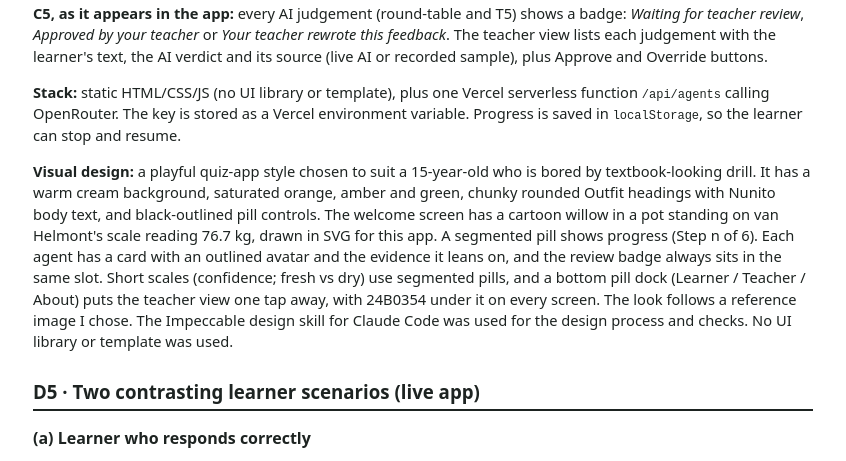
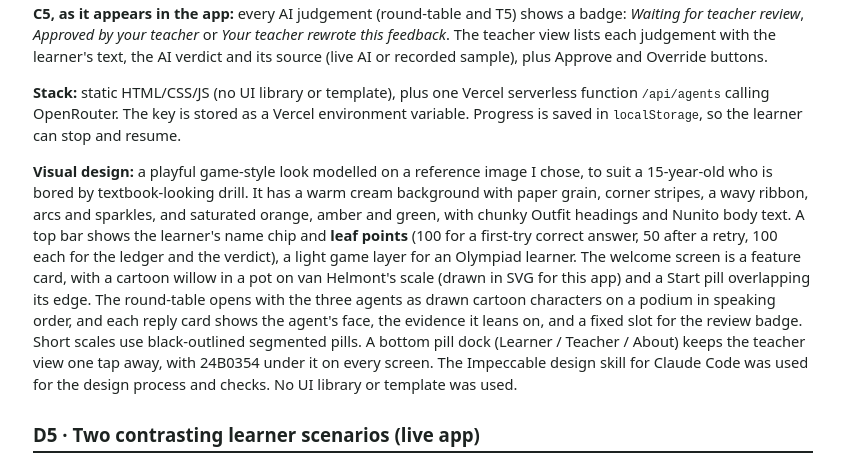
Before and after one commit to devilevil100/et617-endsem-24b0354, a plain HTML site: page report/report.html in a window 1280 px wide. Shown: the part 3170-3631 px from the top of the page, without its empty margins (217-1063 px from the left). Drawn offline with Linux system fonts and the light colour scheme.

Commit message:
Report: final screenshots (welcome, podium, fallback) and design notes

```diff
--- a/report/report.html
+++ b/report/report.html
@@ -99,7 +99,7 @@
 </table>
 <p><b>C5, as it appears in the app:</b> every AI judgement (round-table and T5) shows a badge: <i>Waiting for teacher review</i>, <i>Approved by your teacher</i> or <i>Your teacher rewrote this feedback</i>. The teacher view lists each judgement with the learner's text, the AI verdict and its source (live AI or recorded sample), plus Approve and Override buttons.</p>
 <p><b>Stack:</b> static HTML/CSS/JS (no UI library or template), plus one Vercel serverless function <code>/api/agents</code> calling OpenRouter. The key is stored as a Vercel environment variable. Progress is saved in <code>localStorage</code>, so the learner can stop and resume.</p>
-<p><b>Visual design:</b> a playful quiz-app style chosen to suit a 15-year-old who is bored by textbook-looking drill. It has a warm cream background, saturated orange, amber and green, chunky rounded Outfit headings with Nunito body text, and black-outlined pill controls. The welcome screen has a cartoon willow in a pot standing on van Helmont&#39;s scale reading 76.7 kg, drawn in SVG for this app. A segmented pill shows progress (Step n of 6). Each agent has a card with an outlined avatar and the evidence it leans on, and the review badge always sits in the same slot. Short scales (confidence; fresh vs dry) use segmented pills, and a bottom pill dock (Learner / Teacher / About) puts the teacher view one tap away, with 24B0354 under it on every screen. The look follows a reference image I chose. The Impeccable design skill for Claude Code was used for the design process and checks. No UI library or template was used.</p>
+<p><b>Visual design:</b> a playful game-style look modelled on a reference image I chose, to suit a 15-year-old who is bored by textbook-looking drill. It has a warm cream background with paper grain, corner stripes, a wavy ribbon, arcs and sparkles, and saturated orange, amber and green, with chunky Outfit headings and Nunito body text. A top bar shows the learner&#39;s name chip and <b>leaf points</b> (100 for a first-try correct answer, 50 after a retry, 100 each for the ledger and the verdict), a light game layer for an Olympiad learner. The welcome screen is a feature card, with a cartoon willow in a pot on van Helmont&#39;s scale (drawn in SVG for this app) and a Start pill overlapping its edge. The round-table opens with the three agents as drawn cartoon characters on a podium in speaking order, and each reply card shows the agent&#39;s face, the evidence it leans on, and a fixed slot for the review badge. Short scales use black-outlined segmented pills. A bottom pill dock (Learner / Teacher / About) keeps the teacher view one tap away, with 24B0354 under it on every screen. The Impeccable design skill for Claude Code was used for the design process and checks. No UI library or template was used.</p>
 
 <h2>D5 · Two contrasting learner scenarios (live app)</h2>
 <h3>(a) Learner who responds correctly</h3>
@@ -116,6 +116,7 @@
 <tr><td>Extra scaffolding</td><td>none</td><td>Alternative explanation, model answers after 2 tries</td></tr>
 </table>
 
+<h3>More screens</h3><div class="shots"><figure><img src="shots/a0-welcome.png"><figcaption>Welcome: feature card, Start, leaf points</figcaption></figure><figure><img src="shots/b2b-podium.png"><figcaption>Round-table podium: the agents in speaking order</figcaption></figure><figure><img src="shots/b3-fallback.png"><figcaption>AI call failed → labelled recorded sample + rule-based judge</figcaption></figure></div>
 <h2>D6 · AI functionality specification</h2>
 <p>Model: <code>openai/gpt-4o-mini</code> via OpenRouter (<code>OPENROUTER_MODEL</code> can change it), temperature 0.3, at most 250 tokens. Code: <code>api/agents.js</code>. Every prompt shares two blocks: a <b>learner block</b> (Ishita, 15, Olympiad aspirant, conversational, at most 60 words, no markdown) and an <b>evidence board</b> (van Helmont numbers, oven 100 → 12 g, dry-matter composition, the equation, Ruben &amp; Kamen). Agents may use only these facts. <b>Agent memory:</b> on the next turn (asking the round-table again, or the T5 challenge), the Judge's earlier verdict is passed to every agent. They target the diagnosed gap and say whether the learner has moved past it; in scenario (a) the T5 Judge wrote "You've moved past the gap!".</p>
 <table>
```
Also changed, not shown: report/shots/a0-welcome.png, report/shots/a1-predict.png, report/shots/a2-ledger.png, report/shots/a3-roundtable.png, report/shots/a4-disagreement.png, report/shots/a5-twist.png, report/shots/a6-explain.png, report/shots/a7-summary.png, report/shots/b1-predict.png, report/shots/b2-ledger-intro.png, report/shots/b2b-podium.png (added), report/shots/b3-fallback.png (added), report/shots/b3-roundtable.png, report/shots/b4-disagreement-wrong.png, 4 more files, 1 other file.
